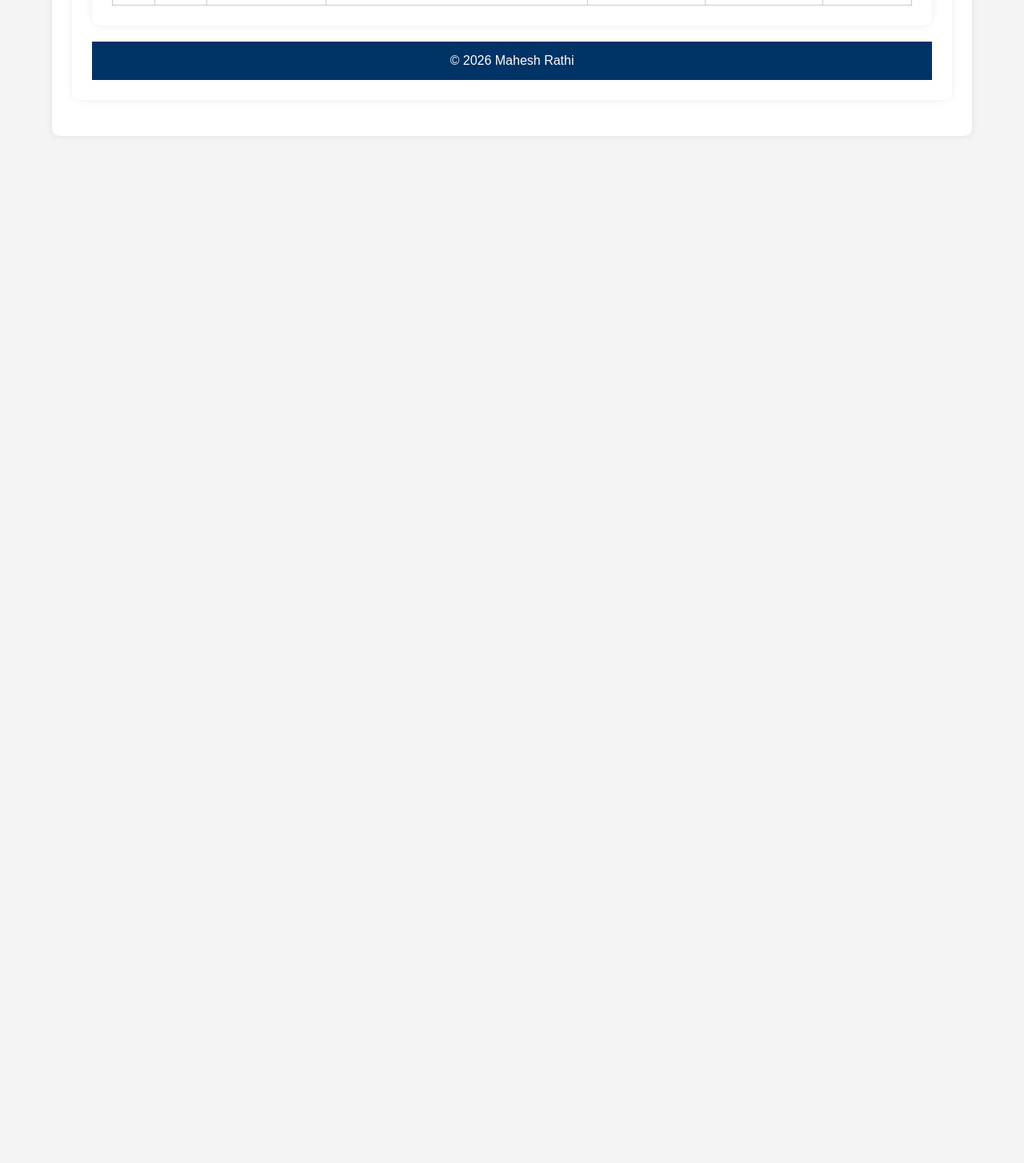
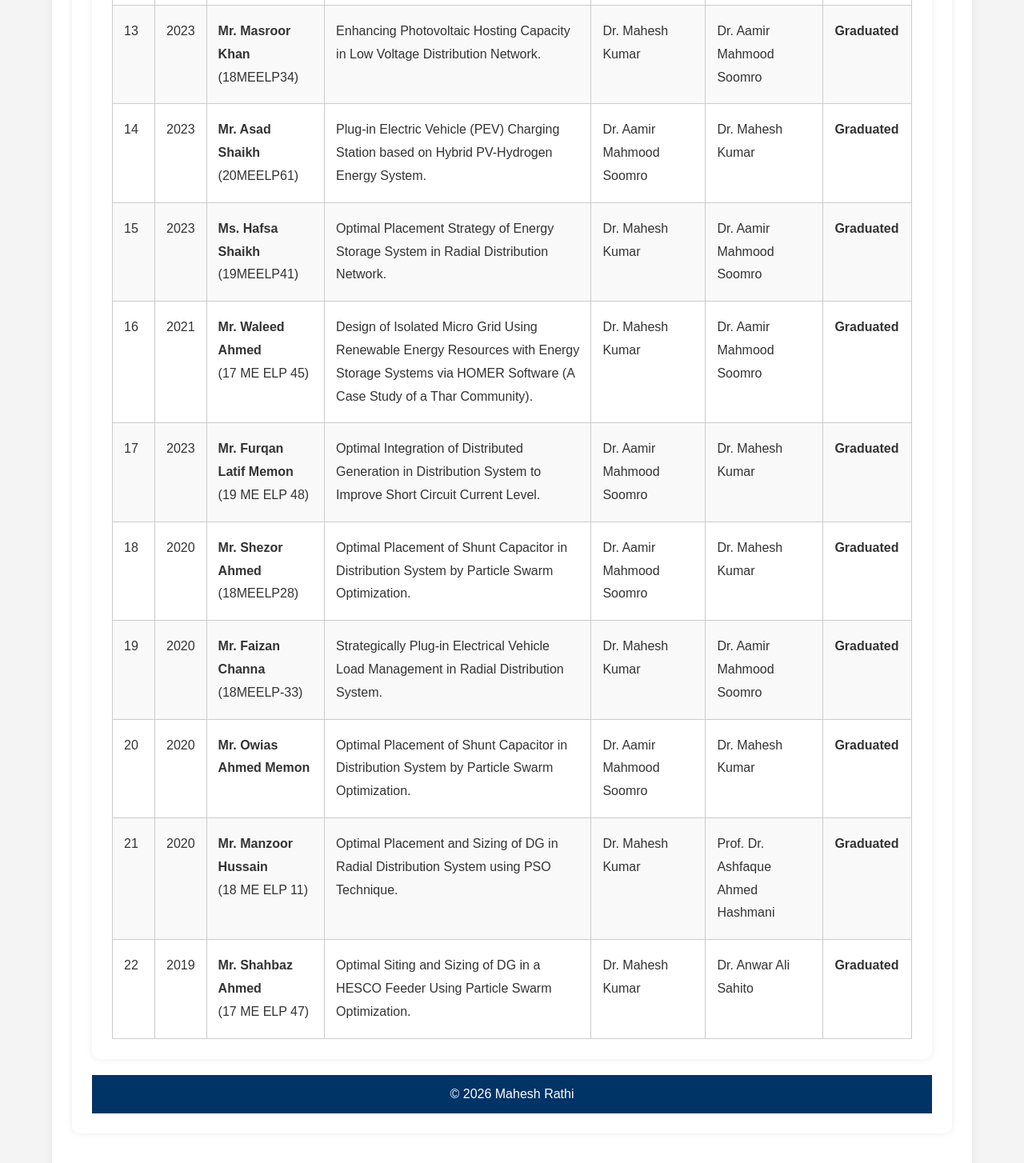
Before and after one commit to rathiimahesh-lab/rathiimahesh-lab.github.io, a plain HTML site: page students.html in a window 1280 px wide. Shown: the part 3220-4674 px from the top of the page at 80% size. Before the commit the page ends 3410 px from the top, so only its background shows below. Drawn offline with Linux system fonts and the light colour scheme.

Commit message:
Update students.html

```diff
--- a/students.html
+++ b/students.html
@@ -304,6 +304,107 @@ and power systems research.
 <td><b>Graduated</b></td>
 </tr>
 
+<tr>
+<td>13</td>
+<td>2023</td>
+<td><b>Mr. Masroor Khan</b><br>(18MEELP34)</td>
+<td>Enhancing Photovoltaic Hosting Capacity in Low Voltage Distribution Network.</td>
+<td>Dr. Mahesh Kumar</td>
+<td>Dr. Aamir Mahmood Soomro</td>
+<td><b>Graduated</b></td>
+</tr>
+
+<tr>
+<td>14</td>
+<td>2023</td>
+<td><b>Mr. Asad Shaikh</b><br>(20MEELP61)</td>
+<td>Plug-in Electric Vehicle (PEV) Charging Station based on Hybrid PV-Hydrogen Energy System.</td>
+<td>Dr. Aamir Mahmood Soomro</td>
+<td>Dr. Mahesh Kumar</td>
+<td><b>Graduated</b></td>
+</tr>
+
+<tr>
+<td>15</td>
+<td>2023</td>
+<td><b>Ms. Hafsa Shaikh</b><br>(19MEELP41)</td>
+<td>Optimal Placement Strategy of Energy Storage System in Radial Distribution Network.</td>
+<td>Dr. Mahesh Kumar</td>
+<td>Dr. Aamir Mahmood Soomro</td>
+<td><b>Graduated</b></td>
+</tr>
+
+<tr>
+<td>16</td>
+<td>2021</td>
+<td><b>Mr. Waleed Ahmed</b><br>(17 ME ELP 45)</td>
+<td>Design of Isolated Micro Grid Using Renewable Energy Resources with Energy Storage Systems via HOMER Software (A Case Study of a Thar Community).</td>
+<td>Dr. Mahesh Kumar</td>
+<td>Dr. Aamir Mahmood Soomro</td>
+<td><b>Graduated</b></td>
+</tr>
+
+<tr>
+<td>17</td>
+<td>2023</td>
+<td><b>Mr. Furqan Latif Memon</b><br>(19 ME ELP 48)</td>
+<td>Optimal Integration of Distributed Generation in Distribution System to Improve Short Circuit Current Level.</td>
+<td>Dr. Aamir Mahmood Soomro</td>
+<td>Dr. Mahesh Kumar</td>
+<td><b>Graduated</b></td>
+</tr>
+
+<tr>
+<td>18</td>
+<td>2020</td>
+<td><b>Mr. Shezor Ahmed</b><br>(18MEELP28)</td>
+<td>Optimal Placement of Shunt Capacitor in Distribution System by Particle Swarm Optimization.</td>
+<td>Dr. Aamir Mahmood Soomro</td>
+<td>Dr. Mahesh Kumar</td>
+<td><b>Graduated</b></td>
+</tr>
+
+<tr>
+<td>19</td>
+<td>2020</td>
+<td><b>Mr. Faizan Channa</b><br>(18MEELP-33)</td>
+<td>Strategically Plug-in Electrical Vehicle Load Management in Radial Distribution System.</td>
+<td>Dr. Mahesh Kumar</td>
+<td>Dr. Aamir Mahmood Soomro</td>
+<td><b>Graduated</b></td>
+</tr>
+
+<tr>
+<td>20</td>
+<td>2020</td>
+<td><b>Mr. Owias Ahmed Memon</b></td>
+<td>Optimal Placement of Shunt Capacitor in Distribution System by Particle Swarm Optimization.</td>
+<td>Dr. Aamir Mahmood Soomro</td>
+<td>Dr. Mahesh Kumar</td>
+<td><b>Graduated</b></td>
+</tr>
+
+<tr>
+<td>21</td>
+<td>2020</td>
+<td><b>Mr. Manzoor Hussain</b><br>(18 ME ELP 11)</td>
+<td>Optimal Placement and Sizing of DG in Radial Distribution System using PSO Technique.</td>
+<td>Dr. Mahesh Kumar</td>
+<td>Prof. Dr. Ashfaque Ahmed Hashmani</td>
+<td><b>Graduated</b></td>
+</tr>
+
+<tr>
+<td>22</td>
+<td>2019</td>
+<td><b>Mr. Shahbaz Ahmed</b><br>(17 ME ELP 47)</td>
+<td>Optimal Siting and Sizing of DG in a HESCO Feeder Using Particle Swarm Optimization.</td>
+<td>Dr. Mahesh Kumar</td>
+<td>Dr. Anwar Ali Sahito</td>
+<td><b>Graduated</b></td>
+</tr>
+
+
 </table>
 
 </div>
```
